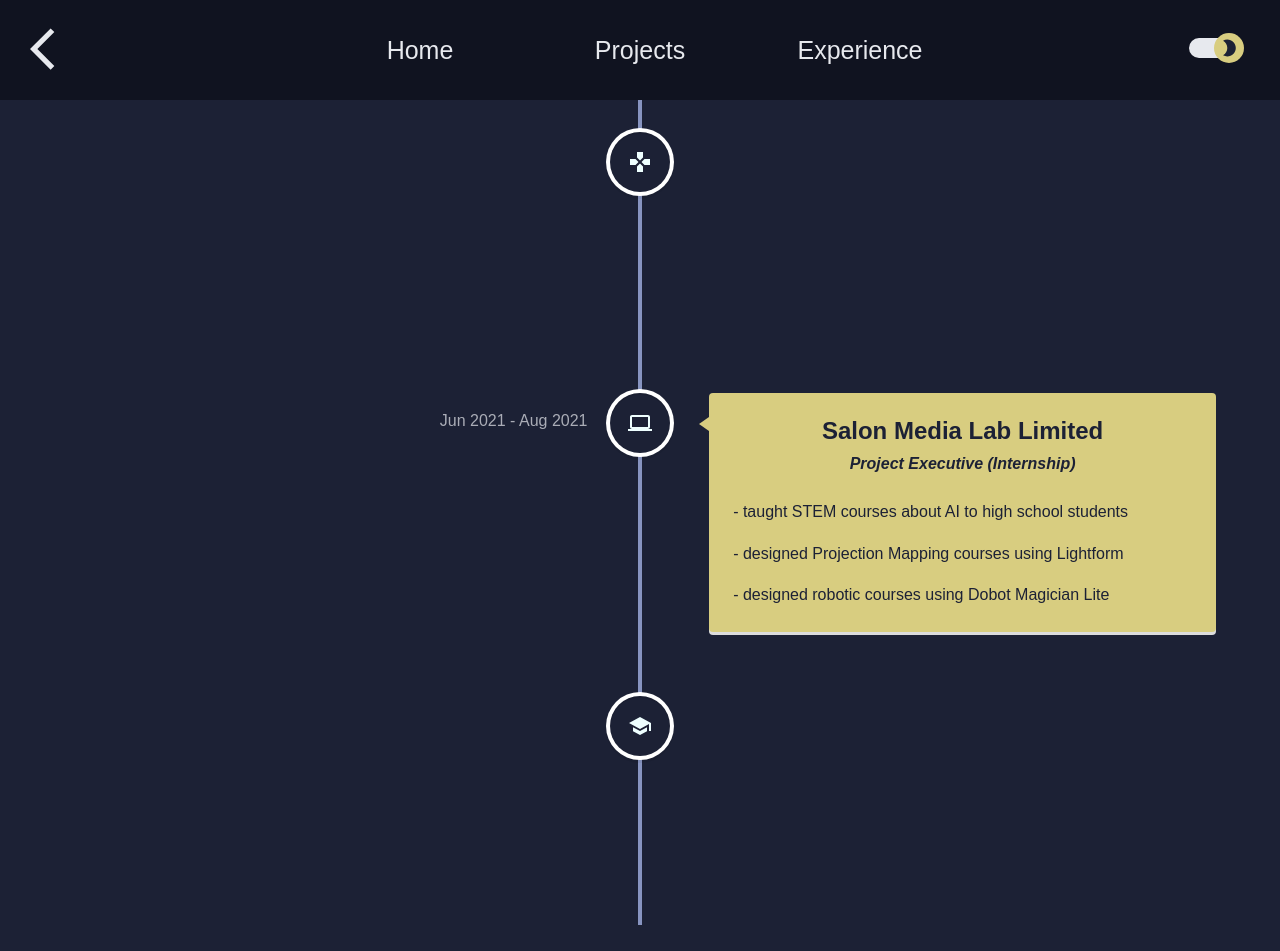
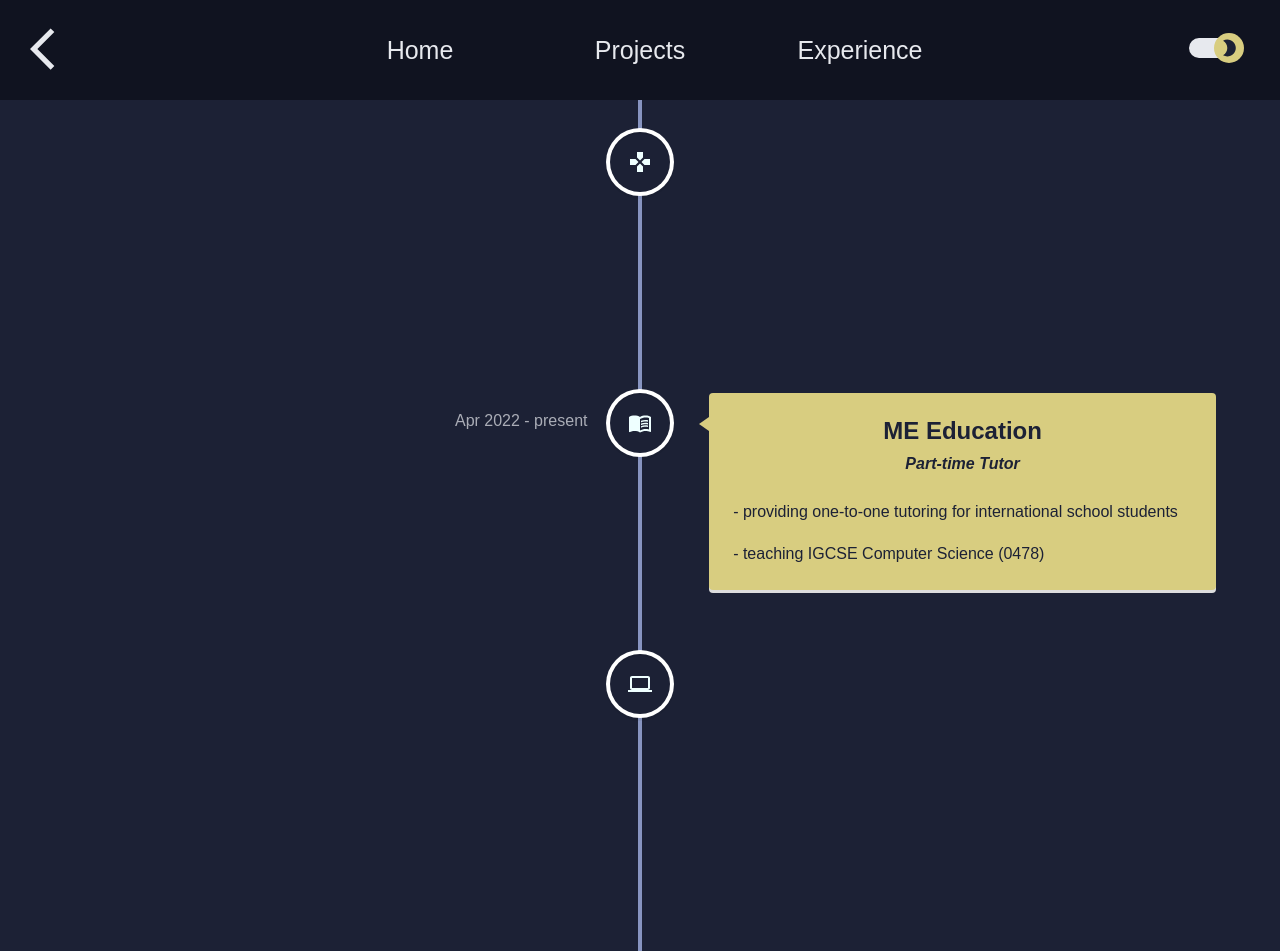
Before and after one commit to hkdjyu/hkdjyu.github.io, a React (Create React App) app: page /experience in a window 1280 px wide. Shown: the top 951 px of the page. Built offline with nearby package versions, Linux system fonts and the light colour scheme.

Commit message:
Add description on Projects page when mouse hovering

```diff
--- a/src/App.css
+++ b/src/App.css
@@ -1,6 +1,8 @@
 :root{
   --body_background: #1c2135;
   --body_color: #e7e9ee;
+  --body_background_rgb: 28, 33, 53;
+  --body_color_rgb: 231,233,238;
   --navbar_background: #101320;
   --navbar_color: #e7e9ee;
 }
@@ -8,6 +10,8 @@
 [data-theme = "light"]{
   --body_background: #e7e9ee;
   --body_color: #1c2135;
+  --body_background_rgb: 231,233,238;
+  --body_color_rgb: 28, 33, 53;
   --navbar_background: whitesmoke;
   --navbar_color: #1c2135;
 }
--- a/src/Components/ProjectItem.js
+++ b/src/Components/ProjectItem.js
@@ -1,7 +1,8 @@
+import { Description } from "@material-ui/icons";
 import React from "react";
 import { useNavigate } from "react-router-dom";
 
-function ProjectItem({image, name, id, date}) {
+function ProjectItem({image, name, id, date, description}) {
 
     const navigate = useNavigate();
 
@@ -13,7 +14,9 @@
             onMouseEnter={() => {setThisClassName("projectItemHover")}}
             onMouseLeave={() => {setThisClassName("projectItem")}}
         >
-            <div style={{backgroundImage: `url(${image})`}} className="bgImage" />
+            <div style={{backgroundImage: `url(${image})`}} className="bgImage">
+                <span>{description}</span>
+            </div>
             <div className="info">
                 <h2>{name}</h2>
                 <p>{date}</p>
--- a/src/Pages/Projects.js
+++ b/src/Pages/Projects.js
@@ -11,7 +11,13 @@
       </div>
       <div className="projectList">
         {ProjectList.map((project, index) => {
-          return ( <ProjectItem id = {index} name={project.name} image={project.image} date={project.date}/> );
+          return ( <ProjectItem
+                      id = {index}
+                      name={project.name}
+                      image={project.image}
+                      date={project.date}
+                      description={project.description}
+                      /> );
         })}
       </div>
     </div>
--- a/src/Styles/Projects.css
+++ b/src/Styles/Projects.css
@@ -55,8 +55,22 @@
     background-position: center;
     background-repeat: no-repeat;
     background-size: cover;
+    display: flex;
+    justify-content: center;
+    align-items: center;
   }
-
+  .projectItem .bgImage span{
+    border-bottom: transparent 2px solid;
+    border-top-left-radius: 15px;
+    border-top-right-radius: 15px;
+    width: 100%;
+    height: 100%;
+    font-size: 20px;
+    color: transparent;
+    display: flex;
+    justify-content: center;
+    align-items: center;
+  }
   .projectItem .info h2 {
     font-size: 25px;
   }
@@ -85,6 +99,22 @@
     background-repeat: no-repeat;
     background-size: cover;
     transition: 0.2s ease-in;
+    display: flex;
+    justify-content: center;
+    align-items: center;
+  }
+  .projectItemHover .bgImage span{
+    border-bottom: transparent 2px solid;
+    border-top-left-radius: 15px;
+    border-top-right-radius: 15px;
+    width: 100%;
+    height: 100%;
+    font-size: 20.2px;
+    color: var(--body_color);
+    display: flex;
+    justify-content: center;
+    align-items: center;
+    background-color: rgba(var(--body_background_rgb), 0.9);
   }
   .projectItemHover .info h2 {
     font-size: 27.5px;
--- a/src/UserData/ExperienceList.js
+++ b/src/UserData/ExperienceList.js
@@ -1,6 +1,8 @@
 import SchoolIcon from '@material-ui/icons/School';
 import GamesIcon from '@material-ui/icons/Games';
 import ComputerIcon from '@material-ui/icons/Computer';
+import BookIcon from '@material-ui/icons/MenuBook';
+
 export const ExperienceList = [
 
     {
@@ -12,6 +14,16 @@
         position: "Game Developer Intern",
         descriptions: ["- developed AR mobile game using Unity and Vuforia",
                        "- developed 3D escape game using Decentraland SDK",]
+    },
+    {
+        nature: "education",
+        icon: <BookIcon />,
+        orgName: "ME Education",
+        orgLink: "https://www.meeducationhk.com/",
+        date: "Apr 2022 - present",
+        position: "Part-time Tutor",
+        descriptions: ["- providing one-to-one tutoring for international school students",
+                       "- teaching IGCSE Computer Science (0478)",]
     },
     {   nature: "internship",
         icon: <ComputerIcon />,
@@ -30,8 +42,8 @@
         orgLink: "https://www.cuhk.edu.hk/",
         date: "Sep 2020 - Jul 2024",
         position: "Bachelor of Science in Computer Science",
-        descriptions: ["- studying computer science",
-                       "- taking courses in computer science",]
+        descriptions: ["- major in computer science (Rich Media Stream)",
+                       "- minor in German",]
     },
 
 ]
--- a/src/UserData/ProjectList.js
+++ b/src/UserData/ProjectList.js
@@ -6,7 +6,7 @@
         name: "Unity Game",
         date: "2020",
         image: Proj1Img,
-        description: "a unity game",
+        description: "unity game",
         hasDetails: true,
         link: "https://www.google.com"
     },
```
